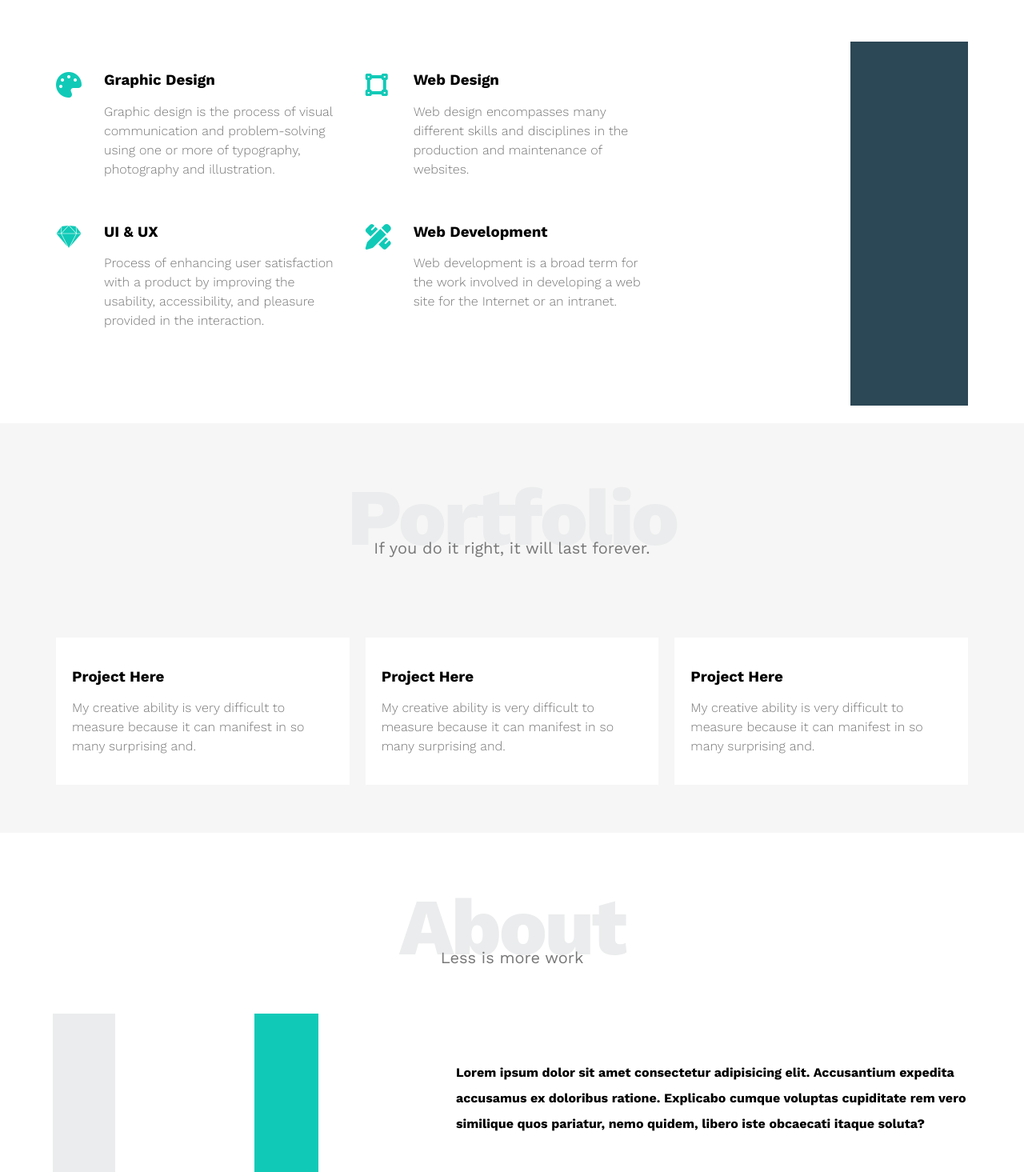
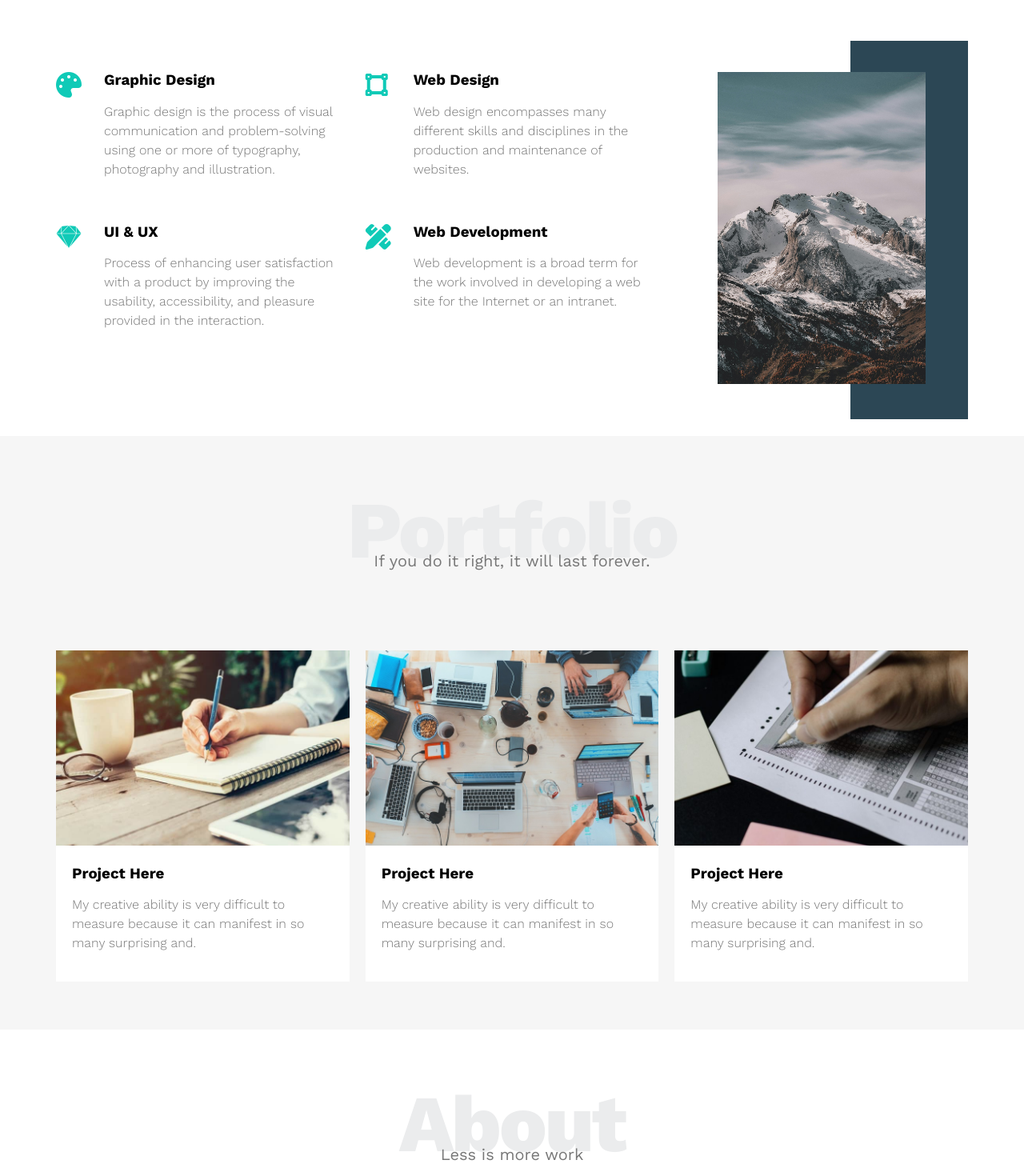
Before and after one commit to Mohamed9Hamdi/Html-CSS-temp-1, a plain HTML site: page index.html in a window 1280 px wide. Shown: the part 1435-2900 px from the top of the page at 80% size. Drawn offline with nearby package versions, Linux system fonts and the light colour scheme; the site is published under a folder, as on GitHub Pages, so addresses that start at the root find nothing.

Commit message:
fixing images dir in html file

```diff
--- a/index.html
+++ b/index.html
@@ -131,7 +131,7 @@
                     <!-- End Services -->
                 </div>
                 <div class="image image-big-screen">
-                    <img src="/images/pexels-eberhardgross-1366919.jpg" alt="">
+                    <img src="images/pexels-eberhardgross-1366919.jpg" alt="">
                 </div>
             </div>
         </div>
@@ -145,7 +145,7 @@
             <div class="my-projects">
                 <di class="proj">
                     <div class="image">
-                        <img src="/images/portfolio-1.jpg" alt="">
+                        <img src="images/portfolio-1.jpg" alt="">
                     </div>
                     <div class="text">
                         <h3>Project Here</h3>
@@ -155,7 +155,7 @@
                 </di>
                 <di class="proj">
                     <div class="image">
-                        <img src="/images/portfolio-2.jpg" alt="">
+                        <img src="images/portfolio-2.jpg" alt="">
                     </div>
                     <div class="text">
                         <h3>Project Here</h3>
@@ -165,7 +165,7 @@
                 </di>
                 <di class="proj">
                     <div class="image">
-                        <img src="/images/portfolio-3.jpg" alt="">
+                        <img src="images/portfolio-3.jpg" alt="">
                     </div>
                     <div class="text">
                         <h3>Project Here</h3>
@@ -184,12 +184,16 @@
             <p>Less is more work</p>
             <div class="about-content">
                 <div class="image">
-                    <img src="/images/424267d693aa8c7e813e8507c41cb708.jpg" alt="">
+                    <img src="images/424267d693aa8c7e813e8507c41cb708.jpg" alt="">
                 </div>
                 <div class="text">
-                    <p>Lorem ipsum dolor sit amet consectetur adipisicing elit. Accusantium expedita accusamus ex doloribus ratione. Explicabo cumque voluptas cupiditate rem vero similique quos pariatur, nemo quidem, libero iste obcaecati itaque soluta?</p>
+                    <p>Lorem ipsum dolor sit amet consectetur adipisicing elit. Accusantium expedita accusamus ex
+                        doloribus ratione. Explicabo cumque voluptas cupiditate rem vero similique quos pariatur, nemo
+                        quidem, libero iste obcaecati itaque soluta?</p>
                     <hr>
-                    <p>Lorem ipsum dolor sit amet consectetur adipisicing elit. Repudiandae totam illum iusto modi, facere perferendis qui libero numquam. Quasi ex tenetur obcaecati voluptates atque illum nobis labore earum delectus enim?</p>
+                    <p>Lorem ipsum dolor sit amet consectetur adipisicing elit. Repudiandae totam illum iusto modi,
+                        facere perferendis qui libero numquam. Quasi ex tenetur obcaecati voluptates atque illum nobis
+                        labore earum delectus enim?</p>
                 </div>
             </div>
         </div>
```
Lines whose indentation alone changed are shown as unchanged.
